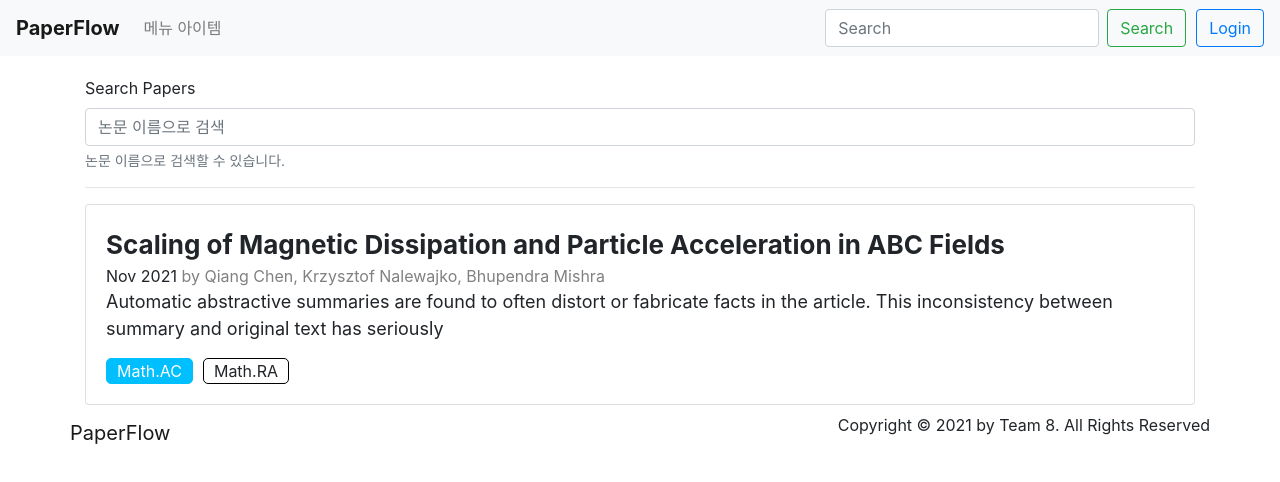
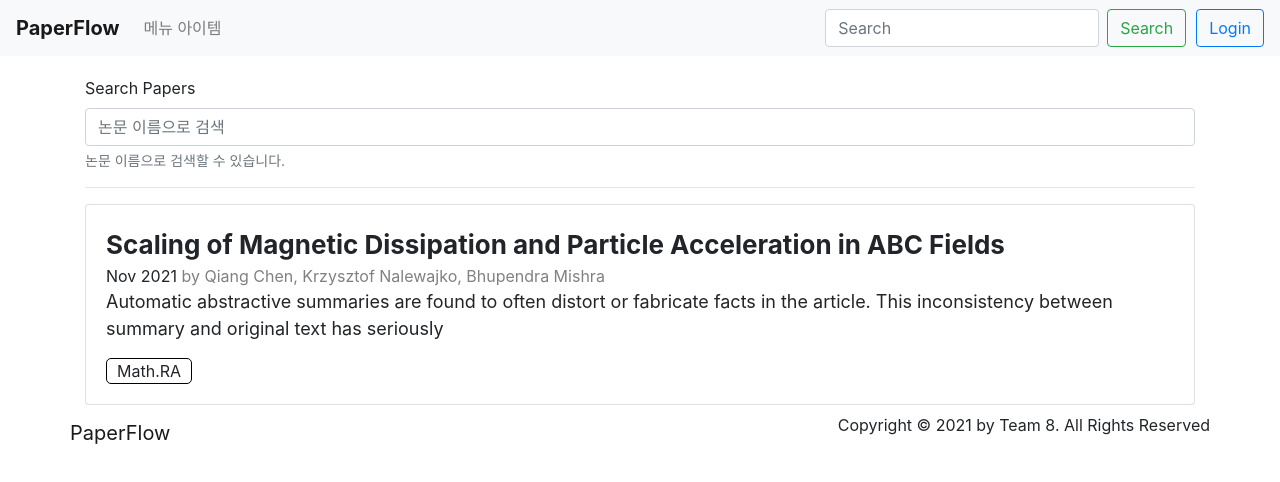
Before and after one commit to kookmin-sw/capstone-2021-8, a React app in the folder client/paperflow-web-v1/: page /search in a window 1280 px wide. Shown: the top 482 px of the page. Built offline with nearby package versions, Linux system fonts and the light colour scheme; the HTML template or start-up script is replaced by a standard one.

Commit message:
refactor: refactor keyword component

```diff
--- a/client/paperflow-web-v1/src/components/PaperListItem/DesktopDefault.module.scss
+++ b/client/paperflow-web-v1/src/components/PaperListItem/DesktopDefault.module.scss
@@ -18,21 +18,5 @@
     font-size: 18px;
   }
   .keywordContainer {
-    .keyword {
-      display: inline-block;
-      margin-right: 10px;
-      padding: 0 10px 0 10px;
-      border: 1px solid black;
-      border-radius: 5px;
-    }
-    .heightKeyword {
-      display: inline-block;
-      margin-right: 10px;
-      padding: 0 10px 0 10px;
-      border: 1px solid deepskyblue;
-      border-radius: 5px;
-      background: deepskyblue;
-      color: white;
-    }
   }
 }
--- a/client/paperflow-web-v1/src/components/PaperListItem/index.js
+++ b/client/paperflow-web-v1/src/components/PaperListItem/index.js
@@ -4,11 +4,12 @@ import {
   Card,
 } from 'react-bootstrap';
 import useRootData from '../../hooks/useRootData';
+import KeywordBadge from '../KeywordBadge';
 import stylesDesktopDefault from './DesktopDefault.module.scss';
 // import stylesMobileDefault from './MobileDefault.module.scss';
 
 const PaperListItem = ({
-  title, date, authors, abstract, heightKeywords, keywords, abstractMaxLength = 300,
+  title, date, authors, abstract, highlightKeywords, keywords, abstractMaxLength = 300,
 }) => {
   const { screenClass } = useRootData(({ appStore }) => ({
     screenClass: appStore.screenClass.get(),
@@ -34,17 +35,13 @@ const PaperListItem = ({
         </p>
         <div className={styles.keywordContainer}>
           {
-            heightKeywords && heightKeywords.map((item) => (
-              <div key={item} className={styles.heightKeyword}>
-                {item}
-              </div>
+            highlightKeywords && highlightKeywords.map((item) => (
+              <KeywordBadge key={item} keyword={item} highlight />
             ))
           }
           {
             keywords && keywords.map((item) => (
-              <div key={item} className={styles.keyword}>
-                {item}
-              </div>
+              <KeywordBadge key={item} keyword={item} />
             ))
           }
         </div>
```
